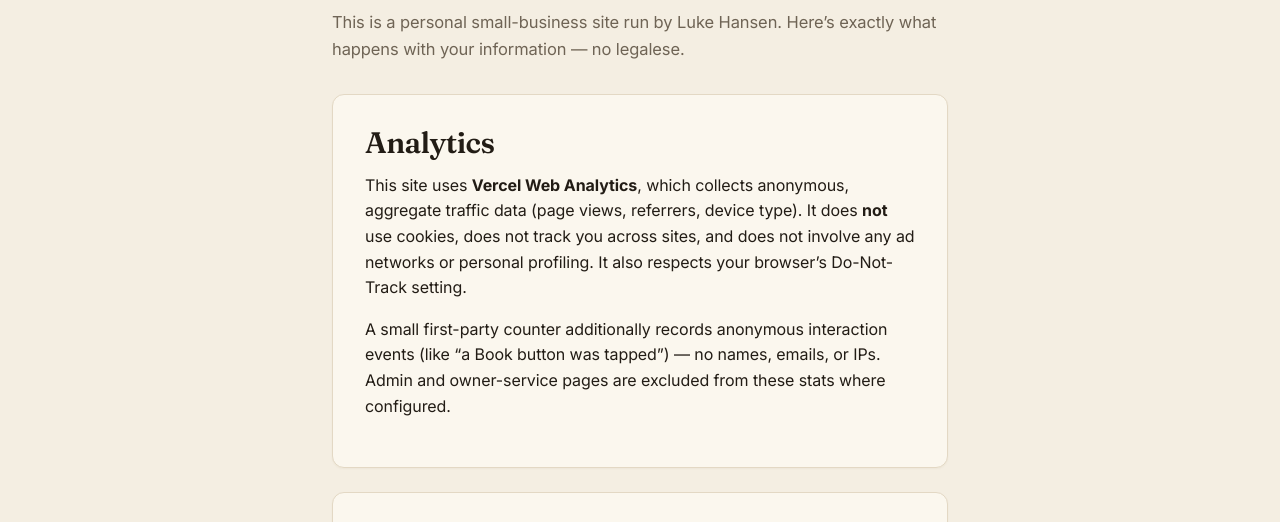
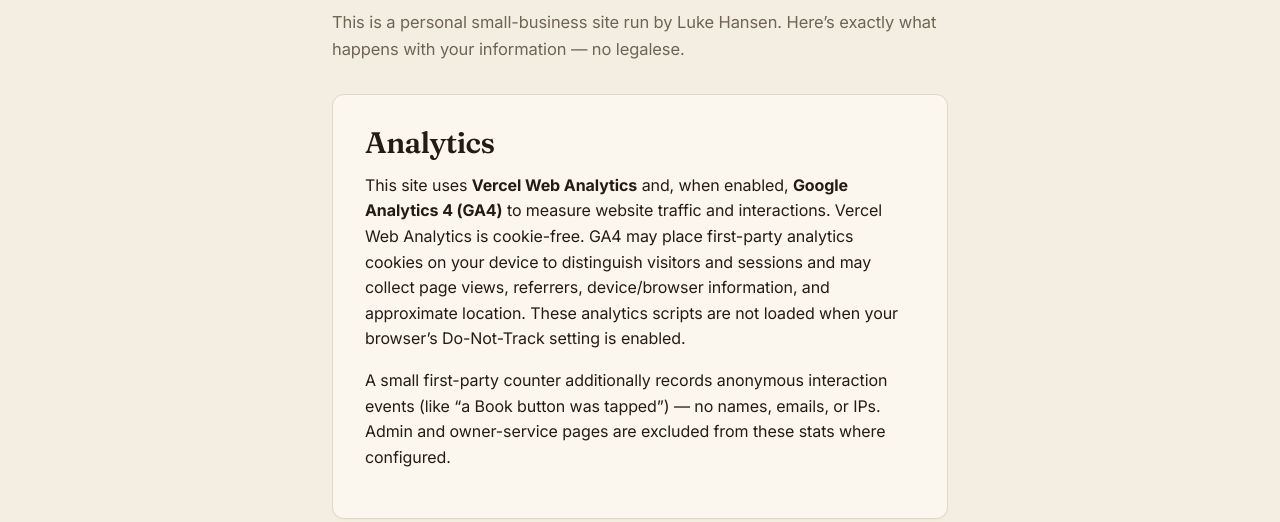
Before and after one commit to lukeghansen06-droid/cutco-guy-site, a website: page privacy.html in a window 1280 px wide. Shown: the part 258-780 px from the top of the page. Drawn offline with Linux system fonts and the light colour scheme.

Commit message:
docs: disclose optional GA4 analytics

```diff
--- a/privacy.html
+++ b/privacy.html
@@ -68,11 +68,13 @@
       <div class="card" style="margin-top:var(--space-5)">
         <h2 style="font-size:var(--fs-h3); margin-top:0">Analytics</h2>
         <p>
-          This site uses <strong>Vercel Web Analytics</strong>, which collects anonymous,
-          aggregate traffic data (page views, referrers, device type). It does
-          <strong>not</strong> use cookies, does not track you across sites, and does not
-          involve any ad networks or personal profiling. It also respects your
-          browser&rsquo;s Do-Not-Track setting.
+          This site uses <strong>Vercel Web Analytics</strong> and, when enabled,
+          <strong>Google Analytics 4 (GA4)</strong> to measure website traffic and
+          interactions. Vercel Web Analytics is cookie-free. GA4 may place first-party
+          analytics cookies on your device to distinguish visitors and sessions and may
+          collect page views, referrers, device/browser information, and approximate
+          location. These analytics scripts are not loaded when your browser&rsquo;s
+          Do-Not-Track setting is enabled.
         </p>
         <p>
           A small first-party counter additionally records anonymous interaction events
@@ -119,7 +121,7 @@
       </div>
 
       <p style="margin-top:var(--space-6); color:var(--mut); font-size:var(--fs-sm)">
-        Last updated June&nbsp;2026.
+        Last updated August&nbsp;2026.
       </p>
 
       <div style="margin-top:var(--space-5)">
```
